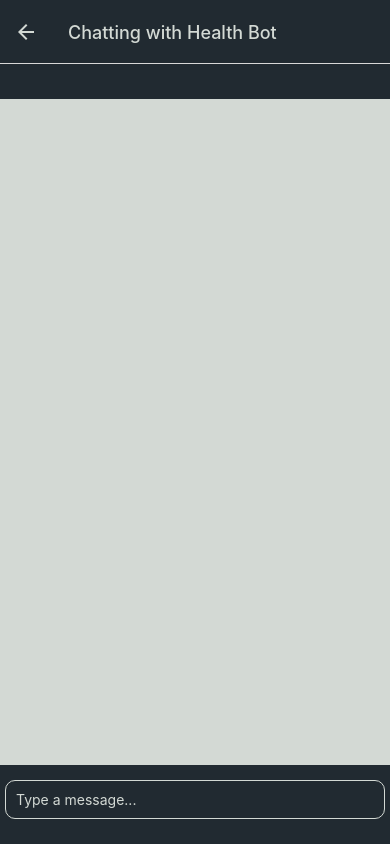
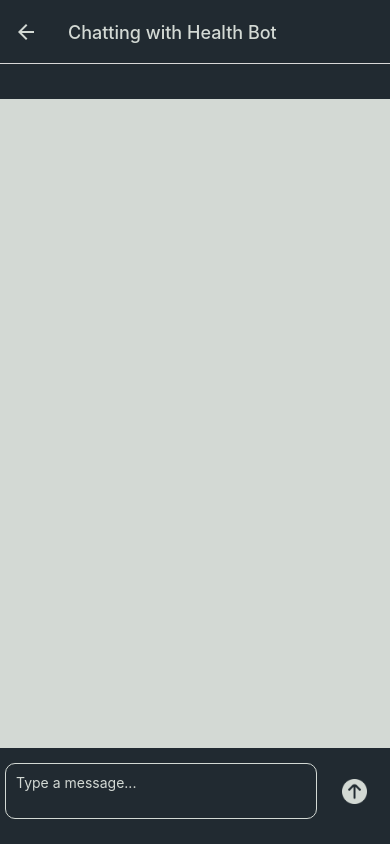
Before and after one commit to GCraio/ChatGPT-AI-ChatBot-Messenger, a React Native app: screen /HomeScreen in a window 390 px wide. Both pictures are taken after a click on the element 195 px from the left and 271 px from the top of the page. Built offline with nearby package versions, Linux system fonts and the light colour scheme.

Commit message:
finished implementing chat ui

```diff
--- a/app/components/MessageLogBlock.js
+++ b/app/components/MessageLogBlock.js
@@ -3,8 +3,14 @@ import styles from "../styles/styles";
 import { Text, View, TouchableOpacity, Image } from "react-native";
 
 function MessageLogBlock({ messageLogData }) {
-  return (
-    <View style={styles.messageLogContainer}>
+  return messageLogData.isUser ? (
+    // USER
+    <View style={styles.messageLogContainerUser}>
+      <Text style={styles.messageLogText}>{messageLogData.text}</Text>
+    </View>
+  ) : (
+    // BOT
+    <View style={styles.messageLogContainerBot}>
       <Text style={styles.messageLogText}>{messageLogData.text}</Text>
     </View>
   );
--- a/app/screens/BotChatRoom.js
+++ b/app/screens/BotChatRoom.js
@@ -5,6 +5,9 @@ import {
   TextInput,
   KeyboardAvoidingView,
   Platform,
+  View,
+  TouchableOpacity,
+  Image,
 } from "react-native";
 import React, { useState, useEffect, useRef, useCallback } from "react";
 import styles from "../styles/styles";
@@ -30,6 +33,7 @@ function BotChatRoom({ navigation, route }) {
     const botMessage = {
       id: messageLogs.length + 1, // Unique ID for each message
       text: "Hello! How can I help you today?",
+      isUser: false,
     };
 
     // add the userMessage first then the botMessage to the messageLogs
@@ -38,9 +42,13 @@ function BotChatRoom({ navigation, route }) {
   };
 
   const insertMessageLog = (messageText) => {
+    if (messageText === "") {
+      return;
+    }
     const newMessage = {
       id: messageLogs.length + 1, // Unique ID for each message
       text: messageText,
+      isUser: true,
     };
     insertBotMessage(newMessage);
   };
@@ -63,15 +71,22 @@ function BotChatRoom({ navigation, route }) {
             return <MessageLogBlock key={index} messageLogData={messageLog} />;
           })}
         </ScrollView>
+        <View style={styles.messagingEditingContainer}>
           <TextInput
             value={message}
             style={styles.chatRoomTextInput}
             placeholder="Type a message..."
             placeholderTextColor={colorPalette.fifthColor}
             onChangeText={(text) => setMessage(text)}
-          onSubmitEditing={() => insertMessageLog(message)}
-          returnKeyType="send"
+            multiline={true}
           />
+          <TouchableOpacity onPress={() => insertMessageLog(message)}>
+            <Image
+              source={require("../data/photos/sendMessage.png")}
+              style={styles.sendMessageIcon}
+            />
+          </TouchableOpacity>
+        </View>
       </KeyboardAvoidingView>
     </SafeAreaView>
   );
--- a/app/styles/styles.js
+++ b/app/styles/styles.js
@@ -96,16 +96,39 @@ export default StyleSheet.create({
     borderWidth: 1,
     borderColor: fifthColor,
     color: fifthColor,
+    minHeight: 30,
+    maxHeight: 130,
+    width: "80%",
   },
-  messageLogContainer: {
+  messageLogContainerUser: {
+    alignSelf: "flex-end",
     backgroundColor: thirdColor,
     padding: 10,
     borderRadius: 10,
     marginVertical: 5,
+    maxWidth: "80%",
+  },
+  messageLogContainerBot: {
+    alignSelf: "flex-start",
+    backgroundColor: firstColor,
+    padding: 10,
+    borderRadius: 10,
+    marginVertical: 5,
+    maxWidth: "80%",
   },
   messageLogText: {
     color: fifthColor,
   },
+  messagingEditingContainer: {
+    flexDirection: "row",
+    alignItems: "center",
+  },
+  sendMessageIcon: {
+    height: 25,
+    width: 25,
+    marginLeft: 20,
+    tintColor: fifthColor,
+  },
 });
 
 export { colorPalette };
```
Also changed, not shown: app/data/photos/sendMessage.png (added). Lines whose indentation alone changed are shown as unchanged.
